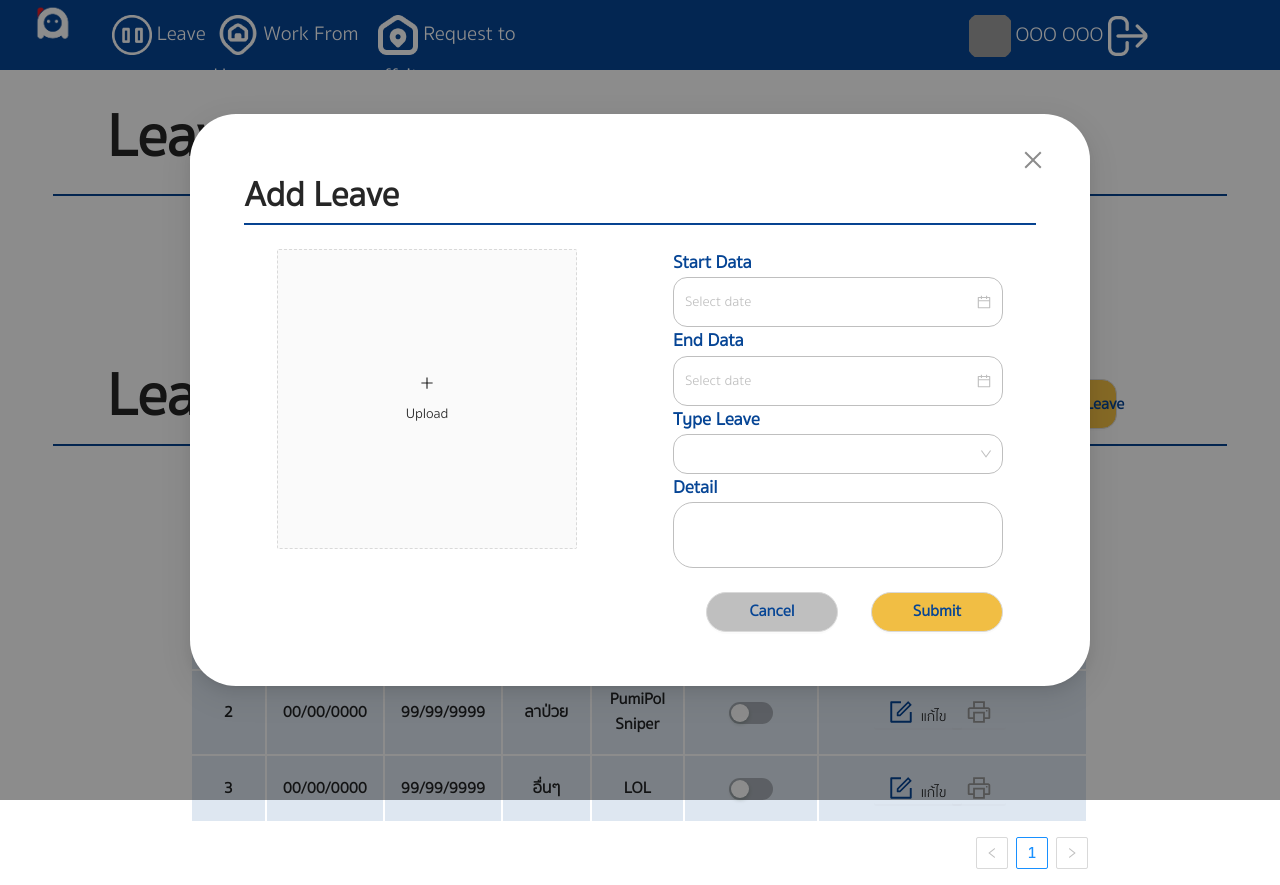
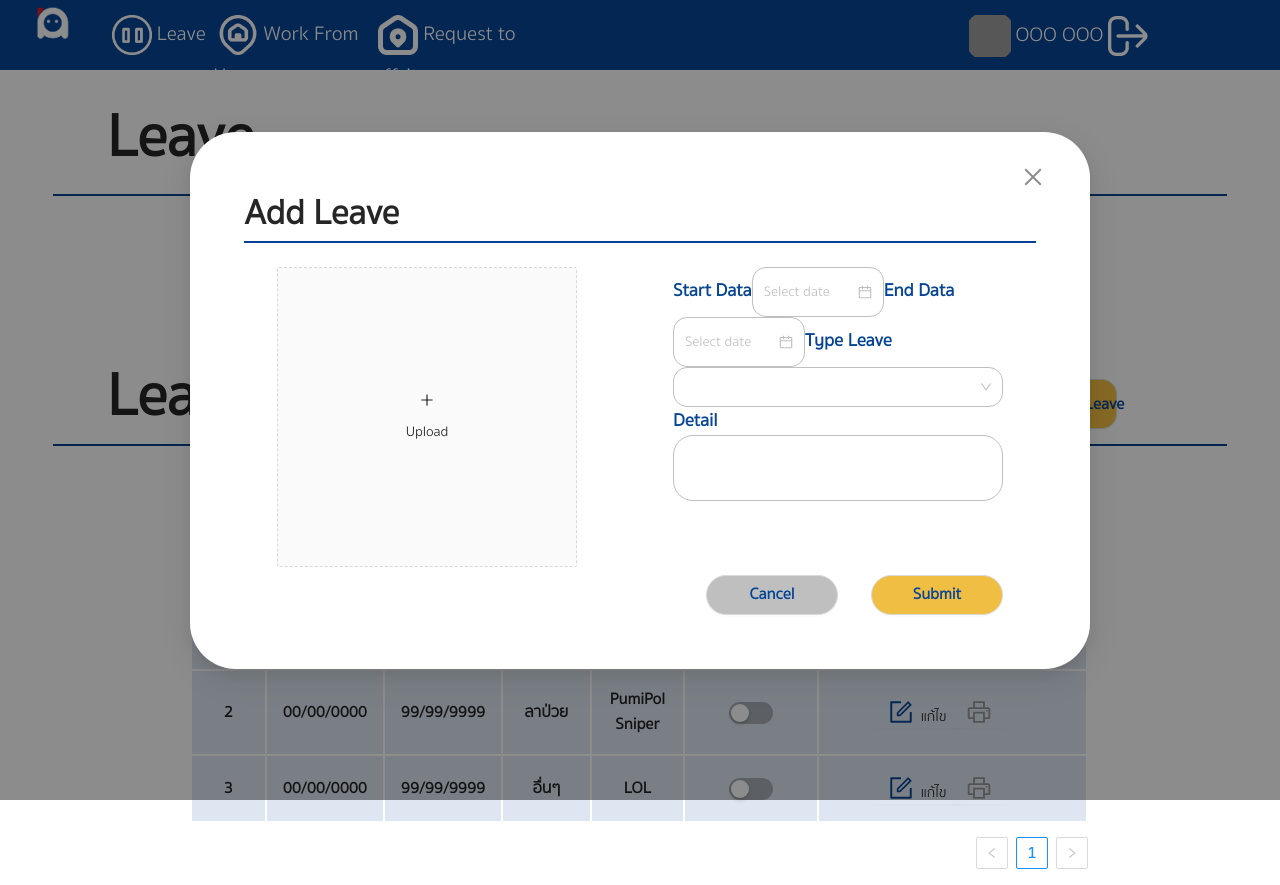
Before and after one commit to koonmnaja/ileave, a Next.js app: page /Leave in a window 1280 px wide. Both pictures are taken after a click on the button "Add Leave". Built offline with nearby package versions, Linux system fonts and the light colour scheme; grey boxes are pictures that could not be loaded.

Commit message:
14-10-65-8-56

```diff
--- a/Components/Modal/Leave_Modal.tsx
+++ b/Components/Modal/Leave_Modal.tsx
@@ -1,9 +1,10 @@
 import React, { useEffect, useState } from 'react'
-import { Modal, Row, Col, Form, Input, Select, Button, Divider, message, Upload, DatePicker } from 'antd'
+import { Modal, Row, Col, Form, Input, Select, Button, Divider, message, Upload, DatePicker, } from 'antd'
 import { LoadingOutlined, PlusOutlined } from '@ant-design/icons';
 import type { UploadChangeParam } from 'antd/es/upload';
 import type { RcFile, UploadFile, UploadProps } from 'antd/es/upload/interface';
 import styled from 'styled-components'
+import Layout from 'antd/lib/layout/layout';
 
 const getBase64 = (img: RcFile, callback: (url: string) => void) => {
     const reader = new FileReader();
@@ -96,8 +97,10 @@ const GroupModal = (
             <Row>
                 <Col span={24}><DividerStyled /></Col>
             </Row>
+            <Form>
             <Row>
-                <Col span={1} offset={1}><UploadStyled
+                <Col span={1} offset={1}>
+                    <UploadStyled
                     name="avatar"
                     listType="picture-card"
                     className="avatar-uploader"
@@ -130,6 +133,7 @@ const GroupModal = (
                             autoSize={{ minRows: 2, maxRows: 6 }}
                             style={{ borderRadius: "20px", width: '100%', height: '60px', fontSize: '18px', background: '#FFF', borderColor: '#BFBFBF' }} /></Form.Item></Col>
             </Row>
+            </Form>
             <Row justify="center">
                 <Col span={4} offset={13}>
                     <ButtonStyledd onClick={() => setModal({ visible: false })}
@@ -162,7 +166,7 @@ const ButtonStyledd = styled(Button)`
 
 `
 const DatePickerStyled = styled(DatePicker)`
-    width: 100% ;
+    width: 40% ;
     border-Color: #BFBFBF;
     height: 50px;
     border-Radius: 14px;
--- a/pages/Leave.tsx
+++ b/pages/Leave.tsx
@@ -97,7 +97,7 @@ const App: React.FC = () => {
                     <Col span={6} style={{marginRight:"20px"}}>
                         <Button onClick={() => setModal({visible: true})}
                         style={{ background: 'none',border:'none' }}>
-                            <FormOutlined onClick={() => setModal({header: "แก้ไขกลุ่ม", status: "edit", visible: true, value: record})}
+                            <FormOutlined onClick={() => setModal({header: "Add Leave", status: "edit", visible: true})}
                             style={{ fontSize: "24px", fontFamily: "SukhumvitSet-Bold", color: '#064595',}} />
                             แก้ไข
                         </Button>
--- a/pages/login.tsx
+++ b/pages/login.tsx
@@ -69,7 +69,6 @@ const App: React.FC = () => {
                 <Row justify="center">
                   <Form.Item wrapperCol={{ offset: 1, span: 16 }}>
                     <Button type="primary" htmlType="submit"
-                    onClick={() => {username?.value === "admin" && password?.value === "1234" ? <Link href="../Statics"/> : <Link href="../Leave"/>}}
                     style={{ borderRadius: "25px", fontWeight: "bold", height: '50px', width: '120px' }}><Link href="../Leave">
                       เข้าสู่ระบบ
                       </Link></Button>
```
